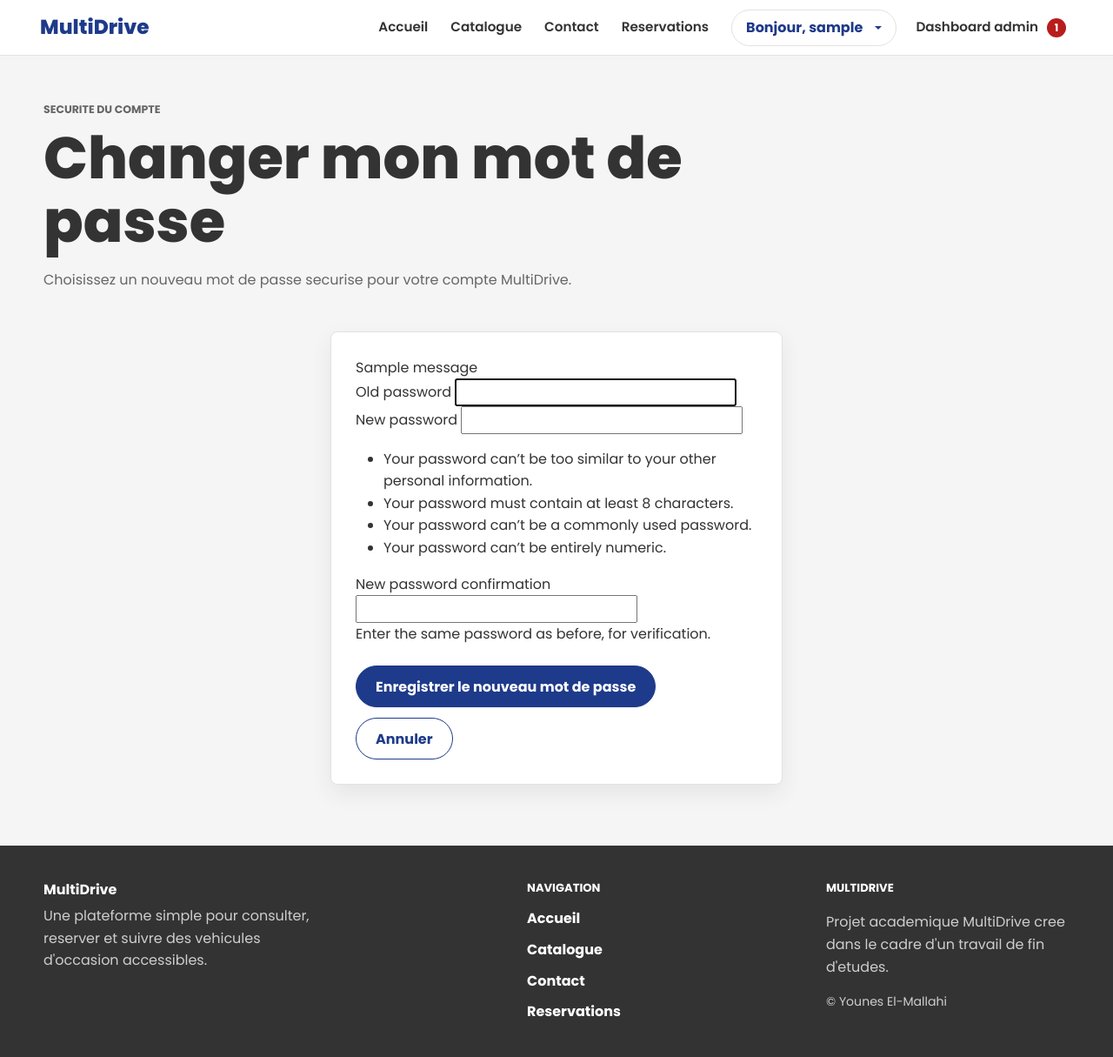
After one commit to younesmala/multidrive, a Django app: page /accounts/change-password/ in a window 1280 px wide. The commit adds this page. Shown: the whole page at 87% size. Run offline with Django 5.2, Linux system fonts and the light colour scheme; a user stored in the database is signed in; tables that the repository leaves empty hold one stand-in row (values such as "Sample post"); one stand-in notice (Sample message) is shown; parts of the project's set-up code (start-up, migrations or seed data) failed here and were passed over.

Commit message:
Ajouter le changement de mot de passe depuis le profil membre

```diff
--- /dev/null
+++ b/accounts/templates/accounts/change_password.html
@@ -0,0 +1,48 @@
+{% extends "vehicles/base.html" %}
+
+{% block title %}Changer mon mot de passe - MultiDrive{% endblock %}
+
+{% block content %}
+<section class="page-title">
+    <p class="eyebrow">Securite du compte</p>
+    <h1>Changer mon mot de passe</h1>
+    <p>Choisissez un nouveau mot de passe securise pour votre compte MultiDrive.</p>
+</section>
+
+<section class="section account-section">
+    <article class="account-card" style="max-width: 520px; margin: 0 auto;">
+
+        {% if messages %}
+            {% for message in messages %}
+                <div class="form-feedback {% if message.tags %}{{ message.tags }}{% endif %}">
+                    {{ message }}
+                </div>
+            {% endfor %}
+        {% endif %}
+
+        <form method="post" class="form-block" novalidate>
+            {% csrf_token %}
+
+            {% for field in form %}
+                <div class="form-group">
+                    <label for="{{ field.id_for_label }}">{{ field.label }}</label>
+                    {{ field }}
+                    {% if field.errors %}
+                        {% for error in field.errors %}
+                            <p class="field-error">{{ error }}</p>
+                        {% endfor %}
+                    {% endif %}
+                    {% if field.help_text %}
+                        <p class="field-hint">{{ field.help_text }}</p>
+                    {% endif %}
+                </div>
+            {% endfor %}
+
+            <div class="hero-actions" style="margin-top: 24px;">
+                <button type="submit" class="button primary">Enregistrer le nouveau mot de passe</button>
+                <a class="button secondary" href="{% url 'accounts:profile' %}">Annuler</a>
+            </div>
+        </form>
+    </article>
+</section>
+{% endblock %}
--- a/accounts/urls.py
+++ b/accounts/urls.py
@@ -12,6 +12,7 @@
     path("register/", views.register, name="register"),
     path("profile/", views.profile, name="profile"),
     path("payments/", views.payment_list, name="payment_list"),
+    path("change-password/", views.change_password, name="change_password"),
     path("delete-request/", views.delete_request, name="delete_request"),
     path("delete-request/done/", views.delete_request_done, name="delete_request_done"),
 ]
--- a/accounts/views.py
+++ b/accounts/views.py
@@ -1,6 +1,7 @@
 from django.contrib.admin.views.decorators import staff_member_required
-from django.contrib.auth import get_user_model, login, logout
+from django.contrib.auth import get_user_model, login, logout, update_session_auth_hash
 from django.contrib.auth.decorators import login_required
+from django.contrib.auth.forms import PasswordChangeForm
 from django.contrib.auth.views import LoginView
 from django.db import transaction
 from django.db.models import Count, Q, Sum
@@ -97,6 +98,22 @@
 
 
 @login_required
+def change_password(request):
+    if request.method == "POST":
+        form = PasswordChangeForm(request.user, request.POST)
+        if form.is_valid():
+            user = form.save()
+            update_session_auth_hash(request, user)
+            messages.success(request, "Votre mot de passe a bien ete modifie.")
+            return redirect("accounts:profile")
+        messages.error(request, "Merci de corriger les erreurs ci-dessous.")
+    else:
+        form = PasswordChangeForm(request.user)
+
+    return render(request, "accounts/change_password.html", {"form": form})
+
+
+@login_required
 def delete_request(request):
     account_status, _ = AccountStatus.objects.get_or_create(user=request.user)
 
```
Also changed, not shown: accounts/templates/accounts/profile.html (+10 -0 lines).
